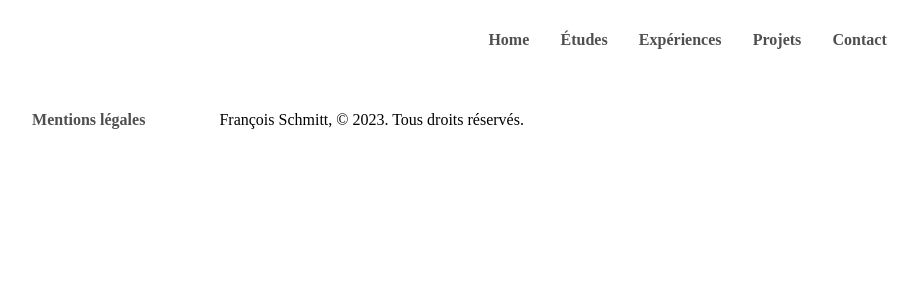
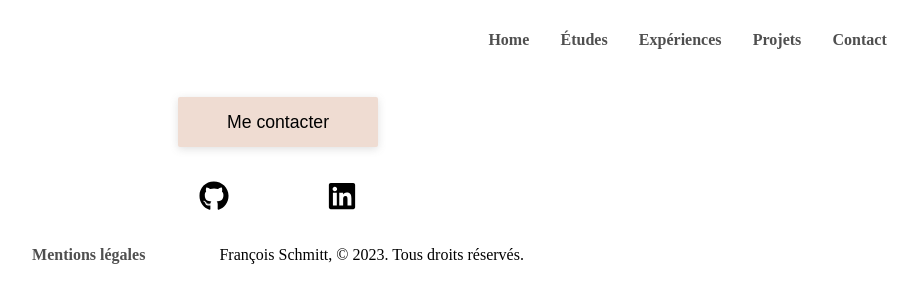
Before and after one commit to FrancoisSchmitt/PP_04_17042023_Portfolio, a React (Create React App) app in the folder my-app/: page /therms-of-usage in a window 1280 px wide. Shown: the top 302 px of the page, without its empty margins (362-1278 px from the left). Built offline with nearby package versions, Linux system fonts and the light colour scheme.

Commit message:
add therms page and other links and button email to contact me

```diff
--- /dev/null
+++ b/my-app/src/components/currentObject/buttonMailTo/index.css
@@ -0,0 +1,10 @@
+.button-mailto {
+    width: 200px;
+    height: 50px;
+    border-radius: 2px;
+    border: none;
+    background-color: #efdcd2;
+    font-size: 1.38vw;
+    font-weight: 500;
+    box-shadow: rgba(99, 99, 99, 0.2) 0px 2px 8px 0px;
+}
--- /dev/null
+++ b/my-app/src/components/currentObject/buttonMailTo/index.jsx
@@ -0,0 +1,23 @@
+import './index.css'
+import { NavLink } from 'react-router-dom';
+
+export default function ButtonMailto(mailContent) {
+      const { mailto, label } = mailContent;
+
+      return (
+            <>
+                  <button className='button-mailto'>
+
+                  <NavLink
+                        to="#"
+                        onClick={(e) => {
+                              window.location.href = mailto;
+                              e.preventDefault();
+                        }}
+                        >
+                        {label}
+                  </NavLink>
+                        </button>
+            </>
+      );
+}
--- a/my-app/src/components/layout/footer/index.css
+++ b/my-app/src/components/layout/footer/index.css
@@ -2,13 +2,33 @@
 .footer-nav,
 .footer-list {
       display: flex;
+      flex-direction: column;
+}
+
+.footer-list-link {
+      display: flex;
+      flex-direction: row;
+      justify-content: space-around;
+      width: 20%;
+}
+
+.footer-nav li a {
+      text-decoration: none;
+      color: black;
+}
+
+.footer-list-link li svg {
+      height: 30px;
+      width: 30px;
 }
 
 .footer,
 .footer-nav {
       align-items: center;
-      height: 10vh;
+      height: 25vh;
       width: 100%;
+      display: flex;
+      justify-content: space-around;
 }
 
 /* .footer {
--- a/my-app/src/components/layout/footer/index.jsx
+++ b/my-app/src/components/layout/footer/index.jsx
@@ -1,14 +1,63 @@
 import './index.css';
+import ButtonMailto from '../../currentObject/buttonMailTo/index.jsx';
 import { NavLink } from 'react-router-dom';
+import { FontAwesomeIcon } from '@fortawesome/react-fontawesome';
+import { faGithub } from '@fortawesome/free-brands-svg-icons';
+import { faLinkedin } from '@fortawesome/free-brands-svg-icons';
+import { faTwitter } from '@fortawesome/free-brands-svg-icons';
 
 export default function Footer() {
       return (
             <footer className="footer">
                   <nav className="footer-nav">
+                        <ul>
+                              <li>
+                                    <ButtonMailto
+                                          label="Me contacter"
+                                          mailto="mailto:Schmitt.francois.1699@gmail.com"
+                                    />
+                              </li>
+                        </ul>
+                        <ul className='footer-list-link'>
+                              <li>
+                                    <NavLink
+                                          to="https://github.com/FrancoisSchmitt"
+                                          className={({
+                                                isActive,
+                                                isPending,
+                                          }) =>
+                                                isPending
+                                                      ? 'pending'
+                                                      : isActive
+                                                      ? 'active'
+                                                      : ''
+                                          }
+                                    >
+                                          <FontAwesomeIcon icon={faGithub} />
+                                    </NavLink>{' '}
+                              </li>
+                              <li>
+                                    <NavLink
+                                          to="https://www.linkedin.com/in/schmitt-francois/"
+                                          className={({
+                                                isActive,
+                                                isPending,
+                                          }) =>
+                                                isPending
+                                                      ? 'pending'
+                                                      : isActive
+                                                      ? 'active'
+                                                      : ''
+                                          }
+                                    >
+                                          <FontAwesomeIcon icon={faLinkedin} />
+                                    </NavLink>{' '}
+                              </li>
+                        </ul>
                         <ul className="footer-list">
                               <li>
                                     <NavLink
-                                          to="/"
+                                          to="/therms-of-usage"
                                           className={({
                                                 isActive,
                                                 isPending,
--- a/my-app/src/index.jsx
+++ b/my-app/src/index.jsx
@@ -10,6 +10,8 @@ import Homepage from './pages/homepage';
 import ContactPage from './pages/contact';
 import StudyPage from './pages/study';
 import WorksPage from './pages/work';
+import ThermsOfUsage from './pages/thermsOfuse';
+
 
 import Header from './components/layout/header';
 import Footer from './components/layout/footer';
@@ -26,6 +28,7 @@ root.render(
                         <Route path="/study" element={<StudyPage />} />
                         <Route path="/works" element={<WorksPage />} />
                         <Route path="/contact" element={<ContactPage />} />
+                        <Route path="/therms-of-usage" element={<ThermsOfUsage />} />
                   </Routes>
                   <Footer />
             </BrowserRouter>
--- /dev/null
+++ b/my-app/src/pages/thermsOfuse/index.jsx
@@ -0,0 +1,5 @@
+export default function ThermsOfUsage() {
+    return (
+        <></>
+    )
+}
```
Also changed, not shown: my-app/src/components/currentObject/buttonEmail/index.jsx (deleted).
